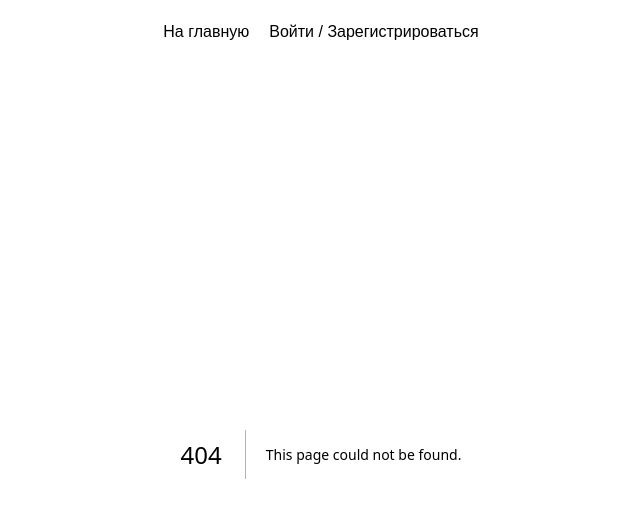
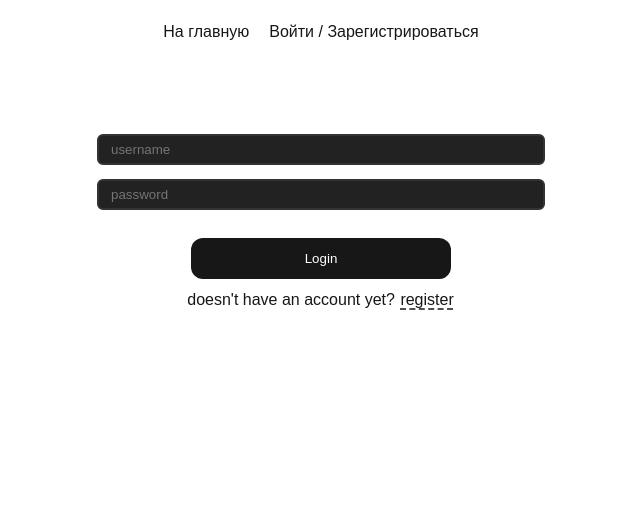
Before and after one commit to sewaca/atlas, a Next.js app in the folder frontend/: page /authform in a window 1280 px wide. Before the commit this address had no page. Shown: the top 518 px of the page, without its empty margins (319-959 px from the left). Built offline with nearby package versions, Linux system fonts and the light colour scheme.

Commit message:
fixes & fillups

```diff
--- /dev/null
+++ b/frontend/src/app/authform/page.module.css
@@ -0,0 +1,31 @@
+
+.page {
+    padding: 80px;
+    display: flex;
+    align-items: center;
+    justify-content: center;
+    flex-direction: column;
+}
+
+.form {
+    display: flex;
+    flex-direction: column;
+    align-items: center;
+    justify-content: center;
+}
+
+.input{
+    min-width: max(35vw, 250px);
+}
+
+.button {
+    min-width: 260px;
+}
+
+.registrationToggler {
+    text-underline-offset: 4px;
+    text-decoration: underline dashed;
+}
+.registrationToggler:hover{
+    text-decoration: underline dashed #bbbbbb;
+}
--- /dev/null
+++ b/frontend/src/app/authform/page.tsx
@@ -0,0 +1,82 @@
+"use client";
+
+import { Input } from "~/components/Input/Input";
+import styles from "./page.module.css";
+import { useRef, useState } from "react";
+import { Spacer } from "~/components/Spacer/Spacer";
+import { Button } from "~/components/Button/Button";
+
+export default function Page() {
+  const [isRegistration, setIsRegistration] = useState(false);
+  const userinput = useRef({
+    username: "",
+    password: "",
+    repeatPassword: "",
+  });
+
+  const handleSubmit = async () => {
+    console.log(userinput.current);
+  };
+
+  return (
+    <div className={styles.page}>
+      <form className={styles.form}>
+        <Input
+          placeholder="username"
+          onChange={(a) => void (userinput.current.username = a)}
+          className={styles.input}
+        />
+        <Spacer size={7} />
+        <Input
+          placeholder="password"
+          type="password"
+          onChange={(a) => void (userinput.current.password = a)}
+          className={styles.input}
+        />
+        {isRegistration && (
+          <>
+            <Spacer size={7} />
+            <Input
+              placeholder="repeat password"
+              type="password"
+              onChange={(a) => void (userinput.current.repeatPassword = a)}
+              className={styles.input}
+            />
+          </>
+        )}
+        <Spacer size={14} />
+        <Button
+          className={styles.button}
+          onClick={(e) => {
+            e.preventDefault();
+            handleSubmit();
+          }}
+        >
+          {isRegistration ? "Register" : "Login"}
+        </Button>
+      </form>
+      <Spacer size={6} />
+      {isRegistration ? (
+        <p>
+          already have an account yet?{" "}
+          <a
+            className={styles.registrationToggler}
+            onClick={() => setIsRegistration(false)}
+          >
+            login
+          </a>
+        </p>
+      ) : (
+        <p>
+          doesn&apos;t have an account yet?{" "}
+          <a
+            className={styles.registrationToggler}
+            onClick={() => setIsRegistration(true)}
+          >
+            register
+          </a>
+        </p>
+      )}
+    </div>
+  );
+}
--- a/frontend/src/app/globals.css
+++ b/frontend/src/app/globals.css
@@ -6,6 +6,17 @@
   --gray-alpha-100: rgba(var(--gray-rgb), 0.05);
   --button-primary-hover: #383838;
   --button-secondary-hover: #f2f2f2;
+}
+
+@media (prefers-color-scheme: dark) {
+  :root {
+    --gray-rgb: 255, 255, 255;
+    --gray-alpha-200: rgba(var(--gray-rgb), 0.145);
+    --gray-alpha-100: rgba(var(--gray-rgb), 0.06);
+
+    --button-primary-hover: #ccc;
+    --button-secondary-hover: #1a1a1a;
+  }
 }
 
 :root {
--- a/frontend/src/components/Button/Button.module.css
+++ b/frontend/src/components/Button/Button.module.css
@@ -1,21 +1,11 @@
 .button {
   appearance: none;
-  border-radius: 128px;
-  height: 48px;
-  padding: 0 20px;
+  border-radius: 12px;
+  padding: 12px 32px;
   border: none;
   border: 1px solid transparent;
-  transition:
-    background 0.2s,
-    color 0.2s,
-    border-color 0.2s;
+  transition: background 0.2s, color 0.2s, border-color 0.2s;
   cursor: pointer;
-  display: flex;
-  align-items: center;
-  justify-content: center;
-  font-size: 16px;
-  line-height: 20px;
-  font-weight: 500;
   background: transparent;
 }
 
--- a/frontend/src/components/Button/Button.tsx
+++ b/frontend/src/components/Button/Button.tsx
@@ -2,23 +2,21 @@
 
 import styles from "./Button.module.css";
 import { cx } from "../../utils/cx";
-import { ReactNode } from "react";
+import { ButtonHTMLAttributes, ReactNode } from "react";
 
 type Props = {
-  onClick?: () => void;
   variant?: "primary" | "secondary";
   disabled?: boolean;
   children?: ReactNode;
-};
+} & ButtonHTMLAttributes<HTMLButtonElement>;
 export const Button = (
-  ({ onClick, variant = "primary", disabled, children }: Props) => {
+  ({ variant = "primary", disabled, children, className, ...rest }: Props) => {
     return (
       <button
-        className={cx(styles.button, styles[variant], {
+        {...rest}
+        className={cx(styles.button, className, styles[variant], {
           [styles.disabled]: disabled,
         })}
-        onClick={() => onClick?.()}
-        disabled={disabled}
       >
         {children}
       </button>
--- a/frontend/src/components/Input/Input.module.css
+++ b/frontend/src/components/Input/Input.module.css
@@ -4,8 +4,16 @@
   align-items: start;
 }
 
-.label {
+.input {
+  transition: .3s;
+  border: 2px solid #333;
+  padding: 6px 12px;
+  border-radius: 6px;
+  background: #222;
 }
 
-.input {
+.input:focus{
+  outline: 0;
+  border-color: #585858;
+  background: #353535;
 }
--- a/frontend/src/components/Input/Input.tsx
+++ b/frontend/src/components/Input/Input.tsx
@@ -1,23 +1,31 @@
-import { $, component$, useSignal } from "@builder.io/qwik";
+"use client";
+
+import { InputHTMLAttributes, useState } from "react";
 import styles from "./Input.module.css";
+import { cx } from "~/utils/cx";
 
 type Props = {
   label?: string;
-  name?: string;
   onChange?: (value: string) => void;
-};
-export const Input = component$(({ label, name, onChange }: Props) => {
-  const value = useSignal("");
+} & Omit<InputHTMLAttributes<HTMLInputElement>, "onChange">;
+export const Input = ({ label, onChange, className, ...rest }: Props) => {
 
-  const handleChange = $((_: InputEvent, element: HTMLInputElement) => {
-    value.value = element.value;
-    onChange?.(element.value);
-  });
+  const [value, setValue] = useState("");
+
+  const handleChange = (newValue: string) => {
+    setValue(newValue);
+    onChange?.(newValue);
+  };
 
   return (
-    <div class={styles.inputBase}>
-        {label ? <label class={styles.label}>{label}</label> : null}
-      <input class={styles.input} onInput$={handleChange} name={name} />
+    <div className={styles.inputBase}>
+      {label ? <label className={styles.label}>{label}</label> : null}
+      <input
+        {...rest}
+        className={cx(styles.input, className)}
+        onChange={(e) => handleChange(e.currentTarget.value)}
+        value={value}
+      />
     </div>
   );
-});
+};
--- /dev/null
+++ b/frontend/src/components/Spacer/Spacer.tsx
@@ -0,0 +1,7 @@
+
+type Props = {
+    size: number;
+}
+export const Spacer = ({size}: Props) => {
+    return <div style={{height: `${size*2}px`}}>&nbsp;</div>
+}
--- a/frontend/src/utils/cx.ts
+++ b/frontend/src/utils/cx.ts
@@ -1,14 +1,12 @@
 type ClassObject = {
   [key: string]: unknown;
 };
-export const cx = (...classes: (string | ClassObject)[]) => {
+export const cx = (...classes: (string | ClassObject | undefined)[]) => {
   const classnames: string[] = [];
 
   classes.forEach((item) => {
-    if (typeof item === "string") {
-      return classnames.push(item);
-    }
-
+    if (typeof item === "string") return classnames.push(item);
+    if (!item) return;
     Object.entries(item).forEach(([key, flag]) => {
       if (flag) classnames.push(key);
     });
```
